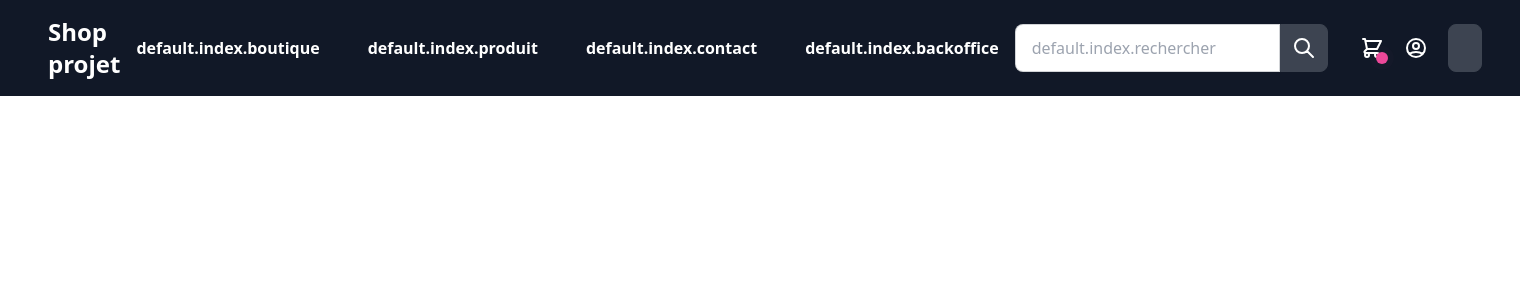
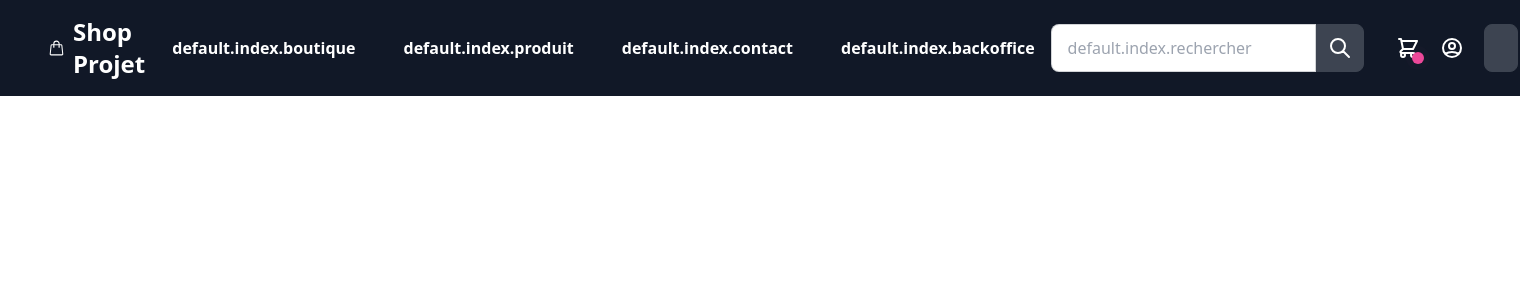
Before and after one commit to nathanRenardC2/Symfony-E-commerce-Projet, a Symfony app: template templates/base.html.twig in a window 1520 px wide. Shown: the top 300 px of the page. Run offline with Twig, Linux system fonts and the light colour scheme; the template is opened without the code that fills it, so the values that code supplies are empty; some libraries are stand-ins or nearby versions; grey boxes are pictures that could not be loaded.

Commit message:
translation & front modify

```diff
--- a/postcss.config.js
+++ /dev/null
@@ -1,6 +0,0 @@
-module.exports = {
-  plugins: {
-    tailwindcss: {},
-    autoprefixer: {},
-  },
-}
--- a/templates/navbar.html.twig
+++ b/templates/navbar.html.twig
@@ -1,11 +1,13 @@
 <div class="flex flex-wrap items-center max-w-screen">
   <section class="relative mx-auto">
       <!-- navbar -->
-    <nav class="flex justify-between bg-gray-900 text-white w-screen">
+    <nav class="flex justify-between bg-gray-900 text-white max-w-screen w-screen">
       <div class="px-5 xl:px-12 py-4 flex w-full items-center">
-        <a class="text-2xl font-bold font-heading ml-8 md:ml-0" href="{{ path('index') }}">
-          <!-- <img class="h-9" src="logo.png" alt="logo"> -->
-          Shop projet
+        <a class="flex items-center text-2xl font-bold font-heading ml-8 md:ml-0" href="{{ path('index') }}">
+          <svg xmlns="http://www.w3.org/2000/svg" fill="none" viewBox="0 0 24 24" stroke-width="1.5" stroke="currentColor" class="w-7 h-7">
+            <path stroke-linecap="round" stroke-linejoin="round" d="M15.75 10.5V6a3.75 3.75 0 10-7.5 0v4.5m11.356-1.993l1.263 12c.07.665-.45 1.243-1.119 1.243H4.25a1.125 1.125 0 01-1.12-1.243l1.264-12A1.125 1.125 0 015.513 7.5h12.974c.576 0 1.059.435 1.119 1.007zM8.625 10.5a.375.375 0 11-.75 0 .375.375 0 01.75 0zm7.5 0a.375.375 0 11-.75 0 .375.375 0 01.75 0z" />
+          </svg>
+          <span class="ml-2">Shop Projet</span>
         </a>
         <!-- Nav Links -->
         <ul class="hidden md:flex px-4 mx-auto font-semibold font-heading space-x-12">
```
